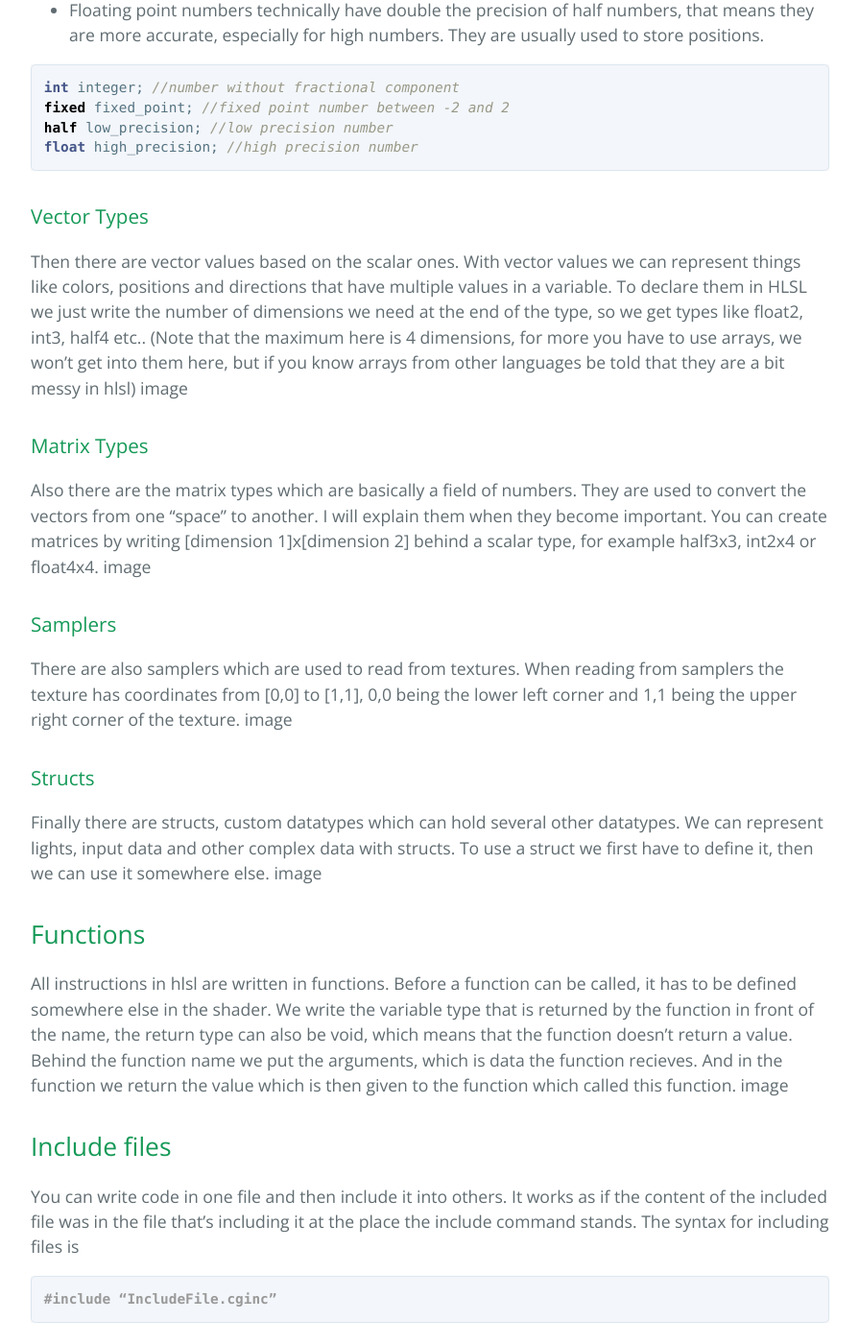
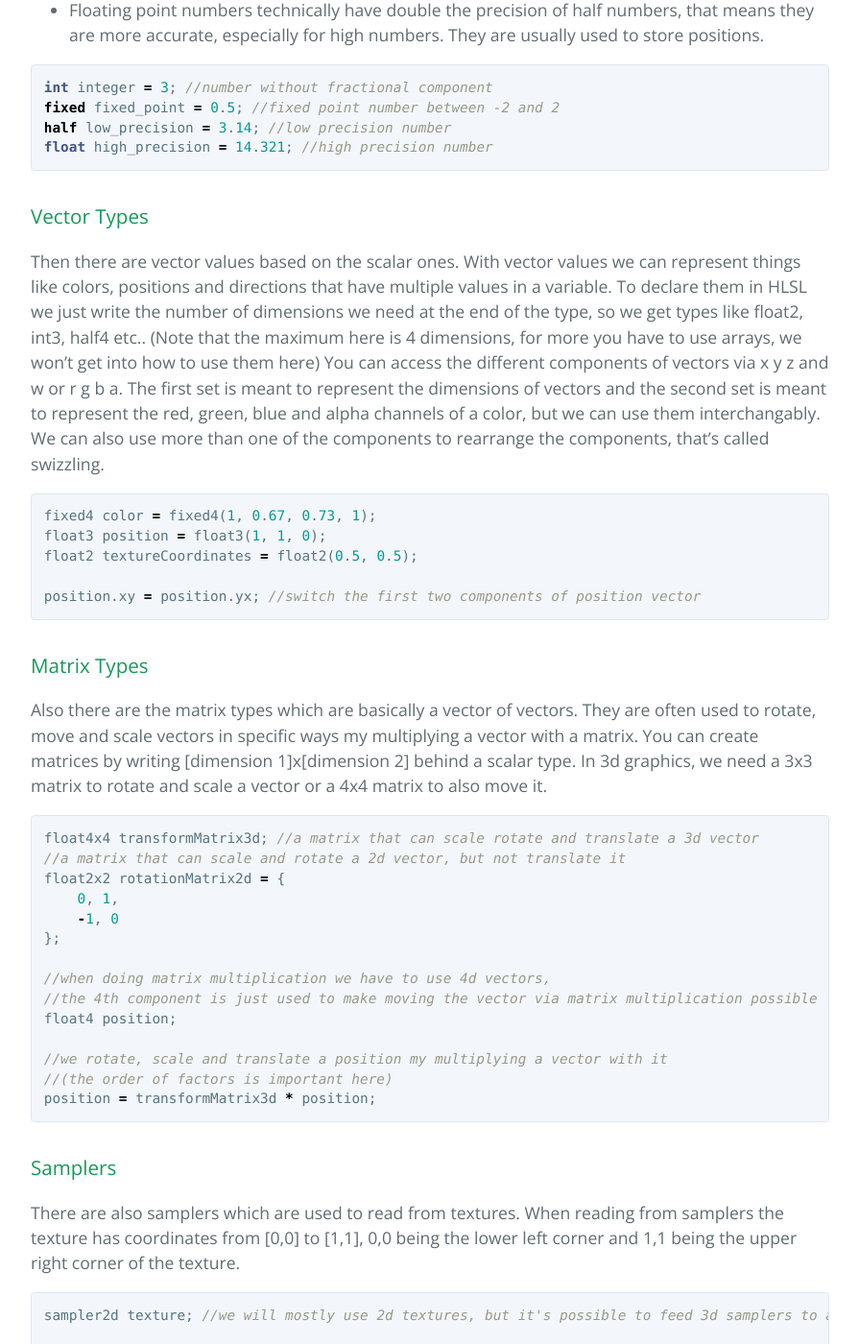
Before and after one commit to ronja-tutorials/ronja-tutorials.github.io, a Jekyll site: the page built from _posts/2018-03-20-hlsl-basics.md, in a window 1280 px wide and 1400 px high, scrolled down 1763 px. Shown: the whole window at 96% size, without its empty margins (192-1087 px from the left). Built offline with Jekyll 4.4.1, drawn with Linux system fonts in a browser that asks for light colours; some of the changed text lies outside the part shown.

Commit message:
improve basics article

````diff
--- a/_posts/2018-03-20-hlsl-basics.md
+++ b/_posts/2018-03-20-hlsl-basics.md
@@ -20,36 +20,90 @@ The simplest variable types are scalar numbers, they have a single numeric value
 - Floating point numbers technically have double the precision of half numbers, that means they are more accurate, especially for high numbers. They are usually used to store positions.
 
 ```glsl
-int integer; //number without fractional component
-fixed fixed_point; //fixed point number between -2 and 2
-half low_precision; //low precision number
-float high_precision; //high precision number
+int integer = 3; //number without fractional component
+fixed fixed_point = 0.5; //fixed point number between -2 and 2
+half low_precision = 3.14; //low precision number
+float high_precision = 14.321; //high precision number
 ```
 
 ### Vector Types
-Then there are vector values based on the scalar ones. With vector values we can represent things like colors, positions and directions that have multiple values in a variable. To declare them in HLSL we just write the number of dimensions we need at the end of the type, so we get types like float2, int3, half4 etc.. (Note that the maximum here is 4 dimensions, for more you have to use arrays, we won’t get into them here, but if you know arrays from other languages be told that they are a bit messy in hlsl)
-image
+Then there are vector values based on the scalar ones. With vector values we can represent things like colors, positions and directions that have multiple values in a variable. To declare them in HLSL we just write the number of dimensions we need at the end of the type, so we get types like float2, int3, half4 etc.. (Note that the maximum here is 4 dimensions, for more you have to use arrays, we won’t get into how to use them here) You can access the different components of vectors via x y z and w or r g b a. The first set is meant to represent the dimensions of vectors and the second set is meant to represent the red, green, blue and alpha channels of a color, but we can use them interchangably. We can also use more than one of the components to rearrange the components, that's called swizzling.
+
+```glsl
+fixed4 color = fixed4(1, 0.67, 0.73, 1);
+float3 position = float3(1, 1, 0);
+float2 textureCoordinates = float2(0.5, 0.5);
+
+position.xy = position.yx; //switch the first two components of position vector
+```
 
 ### Matrix Types
-Also there are the matrix types which are basically a field of numbers. They are used to convert the vectors from one “space” to another. I will explain them when they become important. You can create matrices by writing [dimension 1]x[dimension 2] behind a scalar type, for example half3x3, int2x4 or float4x4.
-image
+Also there are the matrix types which are basically a vector of vectors. They are often used to rotate, move and scale vectors in specific ways my multiplying a vector with a matrix. You can create matrices by writing [dimension 1]x[dimension 2] behind a scalar type. In 3d graphics, we need a 3x3 matrix to rotate and scale a vector or a 4x4 matrix to also move it.
+
+```glsl
+float4x4 transformMatrix3d; //a matrix that can scale rotate and translate a 3d vector
+//a matrix that can scale and rotate a 2d vector, but not translate it
+float2x2 rotationMatrix2d = {
+    0, 1,
+    -1, 0
+};
+
+//when doing matrix multiplication we have to use 4d vectors,
+//the 4th component is just used to make moving the vector via matrix multiplication possible
+float4 position;
+
+//we rotate, scale and translate a position my multiplying a vector with it
+//(the order of factors is important here)
+position = transformMatrix3d * position;
+```
 
 ### Samplers
 There are also samplers which are used to read from textures. When reading from samplers the texture has coordinates from [0,0] to [1,1], 0,0 being the lower left corner and 1,1 being the upper right corner of the texture.
-image
+
+```glsl
+sampler2d texture; //we will mostly use 2d textures, but it's possible to feed 3d samplers to a shader.
+
+//we will mostly read from samplers via the tex2d function
+//which takes the position to sample from as a second argument.
+float4 color = tex2D(texture, coordinates);
+```
 
 ### Structs
 Finally there are structs, custom datatypes which can hold several other datatypes. We can represent lights, input data and other complex data with structs. To use a struct we first have to define it, then we can use it somewhere else.
-image
+
+```glsl
+//define the struct
+struct InputData{
+    float4 position;
+    fixed4 color;
+    half4 normal;
+};
+
+//create a instance and use the struct
+InputData data;
+data.position = float4(1, 0, 0, 1);
+```
 
 ## Functions
-All instructions in hlsl are written in functions. Before a function can be called, it has to be defined somewhere else in the shader.
-We write the variable type that is returned by the function in front of the name, the return type can also be void, which means that the function doesn’t return a value. Behind the function name we put the arguments, which is data the function recieves. And in the function we return the value which is then given to the function which called this function.
-image
+While we can define variables outside of functions to give information to the shader, we can only run logical operations in functions. Some functions will be called automatically and will return values that will manipulate the way we handle vertices or draw colors. But we can also call functions ourselves and use the values they return. We write the variable type that is returned by the function in front of the name, the return type can also be void, which means that the function doesn’t return a value. Behind the function name we put the arguments, which is data the function recieves. And in the function we return the value which is then given to the function which called this function.
+
+```glsl
+float add(float arg1, float arg2){
+    float sum = arg1 + arg2;
+    return sum;
+}
+
+float function(){
+    return add(3.5, 0.7);
+}
+```
 
 ## Include files
-You can write code in one file and then include it into others. It works as if the content of the included file was in the file that’s including it at the place the include command stands. The syntax for including files is
+You can write code in one file and then include it into others. It works as if the content of the included file was in the file that’s including it at the place the include command stands. All shader files, including include files can include other files. Include files are mostly used as libraries or to split long shaders into multiple files.
 ```glsl
 #include “IncludeFile.cginc”
+
+void function(){
+    functionDeclaredInIncludeFile(3, variableInIncludeFile);
+}
 ```
-All shader files, including include files can include other files. Include files are mostly used as libraries or to split big shaders into multiple files.
````
